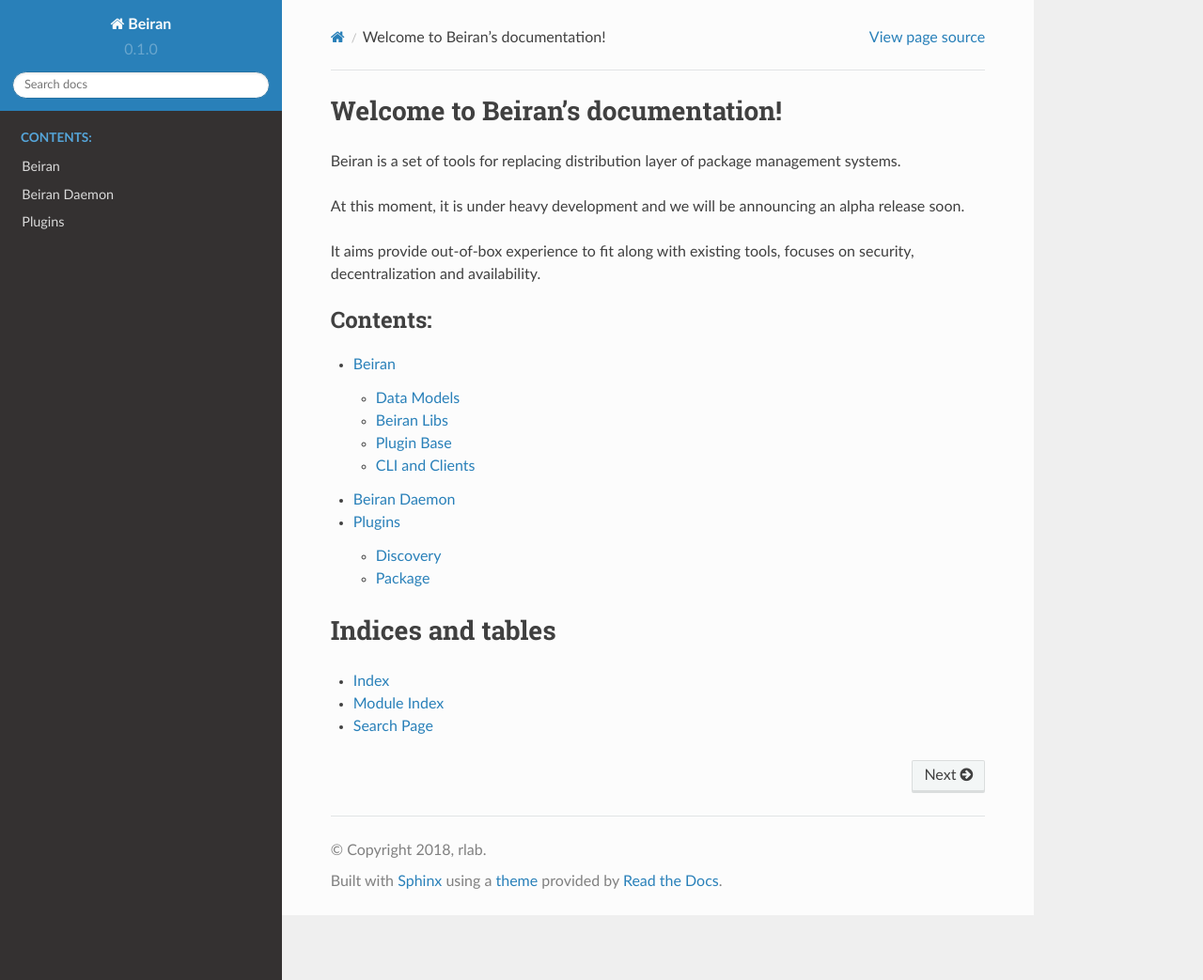
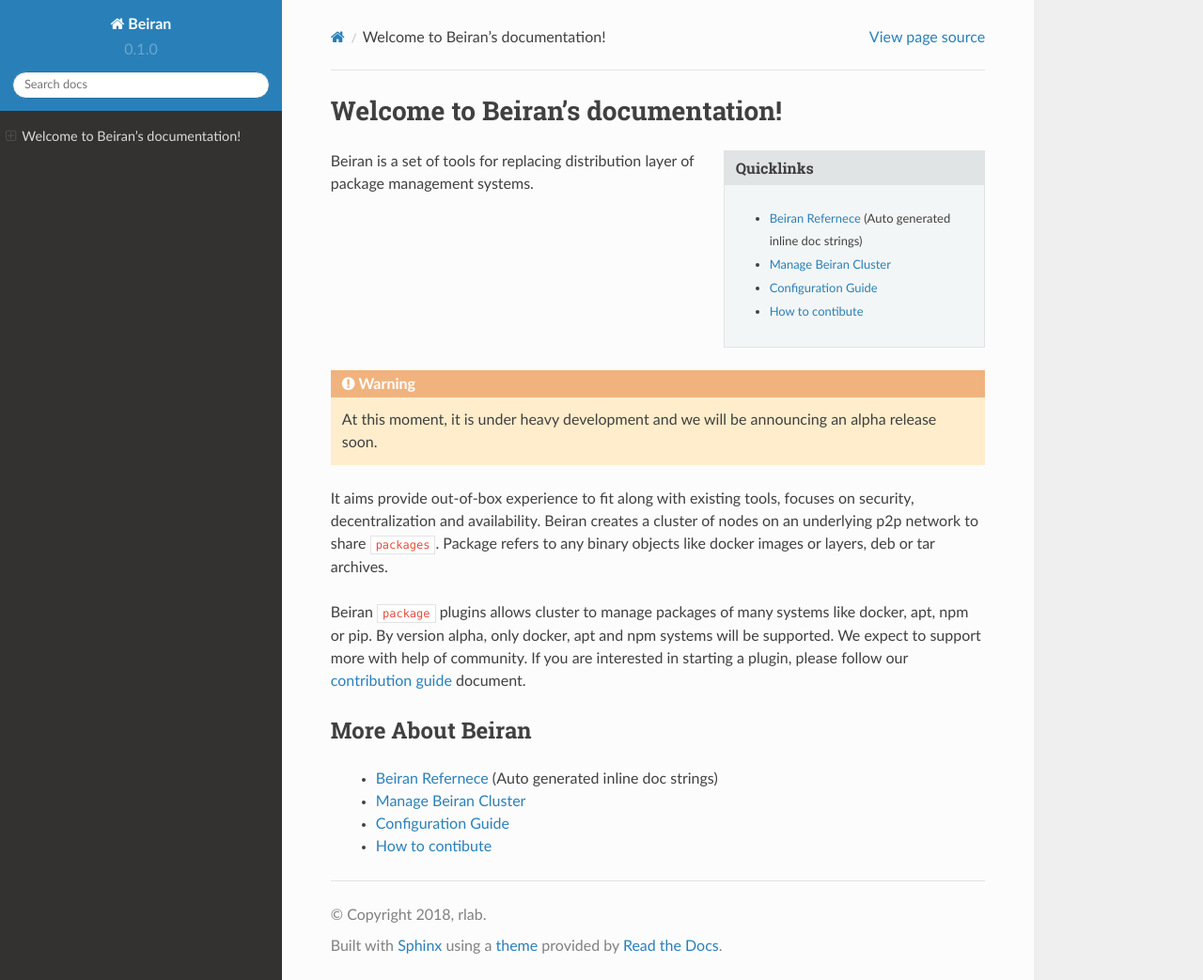
Before and after one commit to objectx/beiran, a Sphinx documentation site: the page built from doc/source/index.rst, in a window 1280 px wide and 1043 px high. Shown: the whole window at 94% size. Built offline with Sphinx 7.4.7 and the Read the Docs theme 2.0.0, drawn with Linux system fonts in a browser that asks for light colours.

Commit message:
documentation: change index, link to other main documentation parts

```diff
--- a/doc/source/index.rst
+++ b/doc/source/index.rst
@@ -3,31 +3,39 @@
    You can adapt this file completely to your liking, but it should at least
    contain the root `toctree` directive.
 
+==================================
 Welcome to Beiran's documentation!
 ==================================
+
+.. sidebar:: Quicklinks
+
+  - :doc:`Beiran Refernece <reference>` (Auto generated inline doc strings)
+  - :doc:`Manage Beiran Cluster <manage_cluster>`
+  - :doc:`Configuration Guide <configuration>`
+  - :doc:`How to contibute <contribute>`
+
 
 Beiran is a set of tools for replacing distribution layer
 of package management systems.
 
-At this moment, it is under heavy development and we will be
-announcing an alpha release soon.
+.. warning:: At this moment, it is under heavy development and we will be
+ announcing an alpha release soon.
 
 It aims provide out-of-box experience to fit along with
-existing tools, focuses on security, decentralization and availability.
+existing tools, focuses on security, decentralization and availability. Beiran
+creates a cluster of nodes on an underlying p2p network to share ``packages``.
+Package refers to any binary objects like docker images or layers, deb or tar archives.
 
+Beiran ``package`` plugins allows cluster to manage packages of many systems like
+docker, apt, npm or pip. By version alpha, only docker, apt and npm
+systems will be supported. We expect to support more with help of community. If you
+are interested in starting a plugin, please follow our
+:doc:`contribution guide </contribute>` document.
 
-.. toctree::
-   :maxdepth: 2
-   :caption: Contents:
+More About Beiran
++++++++++++++++++
 
-   beiran
-   beirand
-   plugins
-
-
-Indices and tables
-==================
-
-* :ref:`genindex`
-* :ref:`modindex`
-* :ref:`search`
+  - :doc:`Beiran Refernece <reference>` (Auto generated inline doc strings)
+  - :doc:`Manage Beiran Cluster <manage_cluster>`
+  - :doc:`Configuration Guide <configuration>`
+  - :doc:`How to contibute <contribute>`
```
Also changed, not shown: doc/source/configuration.rst (added, +15 -0 lines), doc/source/contribute.rst (added, +15 -0 lines), doc/source/manage_cluster.rst (added, +15 -0 lines), doc/source/reference.rst (added, +31 -0 lines).
